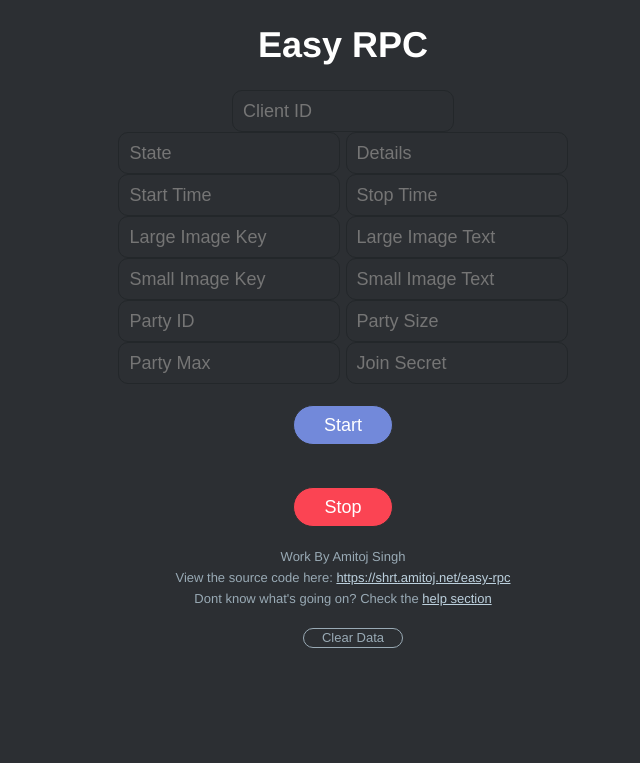
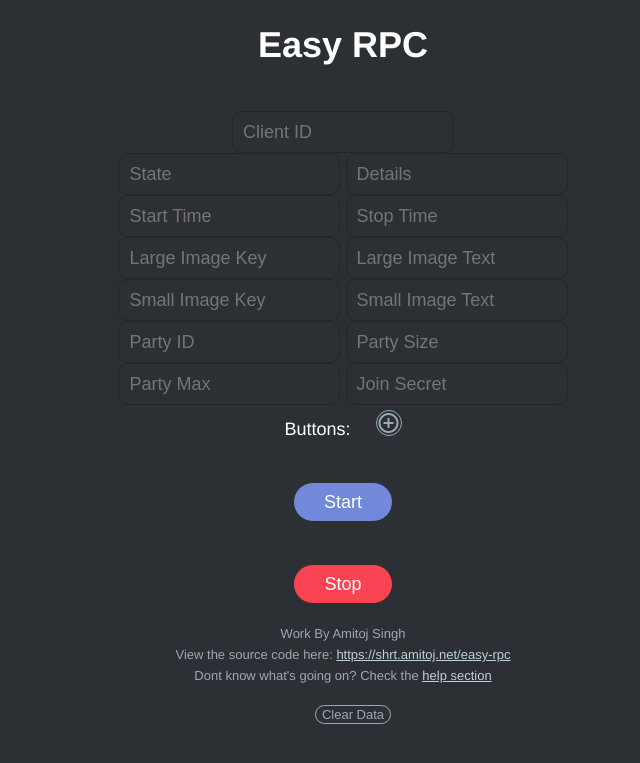
Before and after one commit to amitojsingh366/easy-rpc, a Node server app: page / in a window 1280 px wide. Shown: the top 763 px of the page, without its empty margins (297-937 px from the left). Run offline with Node 20, Linux system fonts and the light colour scheme.

Commit message:
added buttons support

```diff
--- a/index.js
+++ b/index.js
@@ -29,7 +29,7 @@ try {
 var configData = JSON.parse(fs.readFileSync(config_path));
 
 var started = false;
-
+let buttons = [];
 app.set('view engine', 'ejs');
 app.set('views', path.default.join(__dirname, './views'))
 app.use('/static', express.default.static(path.default.join(__dirname, './static')));
@@ -55,7 +55,11 @@ app.get('/', async(req, res, next) => {
         psize: configData.psize,
         pmax: configData.pmax,
         jsecret: configData.jsecret,
-        running: started
+        button_1_label: configData.button_1_label,
+        button_2_label: configData.button_2_label,
+        button_1_url: configData.button_1_url,
+        button_2_url: configData.button_2_url,
+        running: started,
     }
     res.render('home', { data: data });
 });
@@ -77,11 +81,22 @@ app.post('/update', async(req, res, next) => {
             pid: req.body.pid,
             psize: req.body.psize,
             pmax: req.body.pmax,
-            jsecret: req.body.jsecret
+            jsecret: req.body.jsecret,
+            button_1_label: req.body.button_1_label,
+            button_2_label: req.body.button_2_label,
+            button_1_url: req.body.button_1_url,
+            button_2_url: req.body.button_2_url,
+        }
+        if (req.body.button_1_label) {
+            buttons.push({ label: req.body.button_1_label, url: req.body.button_1_url });
+        }
+        if (req.body.button_2_label) {
+            buttons.push({ label: req.body.button_2_label, url: req.body.button_2_url });
         }
         await fs.writeFileSync(config_path, JSON.stringify(data));
         await RPC(data);
         started = true;
+
     }
     res.redirect('/');
 });
@@ -161,17 +176,18 @@ async function RPC(data) {
     if (data.jsecret) {
         presenceData.joinSecret = data.jsecret;
     }
+    if (buttons.length != 0) {
+        presenceData.buttons = buttons;
+    }
     presenceData.instance = true;
-    presenceData.matchSecret = 'NNmfnNsak';
-    presenceData.spectateSecret = 'kLopNq';
+    if (data.pid && data.psize && data.pmax && data.joinSecret) {
+        presenceData.matchSecret = 'NNmfnNsak';
+        presenceData.spectateSecret = 'kLopNq';
+    }
     client.on('connected', () => {
         console.log('Connected To Discord!');
         client.updatePresence(presenceData);
     });
 
     process.on('unhandledRejection', console.error);
-
-
-
-
 }
--- a/package.json
+++ b/package.json
@@ -7,7 +7,7 @@
         "start": "node index.js"
     },
     "keywords": [
-        "Valorant",
+        "Discord",
         "RPC"
     ],
     "author": "Amitoj Singh",
--- a/static/home.css
+++ b/static/home.css
@@ -35,8 +35,8 @@
 }
 
 .clear-btn {
-    width: 100px;
-    height: 20px;
+    width: auto;
+    height: auto;
     background-color: #2C2F33;
     color: #99AAB5;
     border: 1px solid #99AAB5;
@@ -80,3 +80,12 @@ a {
     text-align: center;
     align-self: center;
 }
+
+.banner-error {
+    background-color: #c94747;
+    width: 500px;
+    padding: 1px;
+    border-radius: 8px;
+    text-align: center;
+    align-self: center;
+}
--- /dev/null
+++ b/static/home.js
@@ -0,0 +1,43 @@
+function addButton() {
+    let btn_div = document.getElementById('buttons');
+    if (document.getElementById('button_1_label')) {
+        if (document.getElementById('button_2_label')) {
+            document.getElementById('2-btn-err').style.display = 'inherit';
+        } else {
+            btn_div.append(document.createElement('br'));
+            let input = document.createElement('input');
+            let input_2 = document.createElement('input');
+            input.type = 'text';
+            input.name = 'button_2_label';
+            input.id = 'button_2_label';
+            input.className = 'input-feild';
+            input.placeholder = 'Button Label';
+            input.value = b2l;
+            input_2.type = 'text';
+            input_2.name = 'button_2_url';
+            input_2.id = 'button_2_url';
+            input_2.className = 'input-feild';
+            input_2.placeholder = 'Button Url';
+            input_2.value = b2u;
+            btn_div.append(input);
+            btn_div.append(input_2);
+        }
+    } else {
+        let input = document.createElement('input');
+        let input_2 = document.createElement('input');
+        input.type = 'text';
+        input.name = 'button_1_label';
+        input.id = 'button_1_label';
+        input.className = 'input-feild';
+        input.placeholder = 'Button Label';
+        input.value = b1l;
+        input_2.type = 'text';
+        input_2.name = 'button_1_url';
+        input_2.id = 'button_1_url';
+        input_2.className = 'input-feild';
+        input_2.placeholder = 'Button Url';
+        input_2.value = b1u;
+        btn_div.append(input);
+        btn_div.append(input_2);
+    }
+}
--- a/views/home.ejs
+++ b/views/home.ejs
@@ -7,35 +7,63 @@
 </head>
 
 <body class="bg-dark">
+    <script>
+        let b1l = "<%= data.button_1_label %>";
+        let b1u = "<%= data.button_1_url %>"
+        let b2l = "<%= data.button_2_label %>";
+        let b2u = "<%= data.button_2_url %>"
+    </script>
     <h1>Easy RPC</h1>
+    <center>
+
+        <div class="banner-error" style="display: none;" id="2-btn-err">
+            <p style="font-size: 15px;"><i class="material-icons" style="font-size: 15px;">info</i>Not more than 2
+                buttons can be used!</p>
+        </div>
+    </center><br>
     <% if (data.running) { %>
         <center>
             <div class="banner-running">
-            <p style="font-size: 15px;"><i class="material-icons" style="font-size: 15px;">info</i> RPC is running! To
+                <p style="font-size: 15px;"><i class="material-icons" style="font-size: 15px;">info</i> RPC is running!
+                    To
                     update
                     data please restart the program</p>
             </div>
         </center><br>
         <% } %>
             <form method="POST" action="/update">
-        <input type="text" name="token" class="input-feild" placeholder="Client ID" value="<%= data.token %>"><br>
+                <input type="text" name="token" class="input-feild" placeholder="Client ID"
+                    value="<%= data.token %>"><br>
                 <input type="text" name="state" class="input-feild" placeholder="State" value="<%= data.state %>">
-        <input type="text" name="details" class="input-feild" placeholder="Details" value="<%= data.details %>"><br>
+                <input type="text" name="details" class="input-feild" placeholder="Details"
+                    value="<%= data.details %>"><br>
                 <input type="number" name="starttime" class="input-feild" placeholder="Start Time"
                     value="<%= data.starttime %>">
                 <input type="number" name="stoptime" class="input-feild" placeholder="Stop Time"
                     value="<%= data.stoptime %>"><br>
-        <input type="text" name="limgkey" class="input-feild" placeholder="Large Image Key" value="<%= data.limgkey %>">
+                <input type="text" name="limgkey" class="input-feild" placeholder="Large Image Key"
+                    value="<%= data.limgkey %>">
                 <input type="text" name="limgtxt" class="input-feild" placeholder="Large Image Text"
                     value="<%= data.limgtxt %>"><br>
-        <input type="text" name="simgkey" class="input-feild" placeholder="Small Image Key" value="<%= data.simgkey %>">
+                <input type="text" name="simgkey" class="input-feild" placeholder="Small Image Key"
+                    value="<%= data.simgkey %>">
                 <input type="text" name="simgtxt" class="input-feild" placeholder="Small Image Text"
                     value="<%= data.simgtxt %>"><br>
                 <input type="text" name="pid" class="input-feild" placeholder="Party ID" value="<%= data.pid %>">
-        <input type="number" name="psize" class="input-feild" placeholder="Party Size" value="<%= data.psize %>"><br>
+                <input type="number" name="psize" class="input-feild" placeholder="Party Size"
+                    value="<%= data.psize %>"><br>
                 <input type="number" name="pmax" class="input-feild" placeholder="Party Max" value="<%= data.pmax %>">
                 <input type="text" name="jsecret" class="input-feild" placeholder="Join Secret"
-            value="<%= data.jsecret %>"><br><br>
+                    value="<%= data.jsecret %>"><br>
+                <label>Buttons: </label><span style="margin-top: 5px;" onclick="addButton()"
+                    class="clear-btn material-icons">
+                    add_circle_outline
+                </span>
+                <div id="buttons">
+
+                </div>
+                <br><br>
+
                 <button type="submit" class="start-btn">Start</button>
             </form>
             <br><br>
@@ -47,12 +75,15 @@
             <footer>
                 <p>
                     <font color="#99AAB5" size="2">Work By Amitoj Singh<br>View the source code here: <a
-                    href="https://shrt.amitoj.net/easy-rpc">https://shrt.amitoj.net/easy-rpc</a><br>Dont know what's
+                            href="https://shrt.amitoj.net/easy-rpc">https://shrt.amitoj.net/easy-rpc</a><br>Dont know
+                        what's
                         going on? Check the <a href="/help">help section</a><br>
-                <form method="POST" action="/clear"><button class="clear-btn" type="submit">Clear Data</button></form>
+                        <form method="POST" action="/clear"><button class="clear-btn" type="submit">Clear Data</button>
+                        </form>
                     </font>
                 </p>
             </footer>
 </body>
+<script src="../static/home.js" defer></script>
 
 </html>
```
Also changed, not shown: 2 other files. Lines whose indentation alone changed are shown as unchanged.
